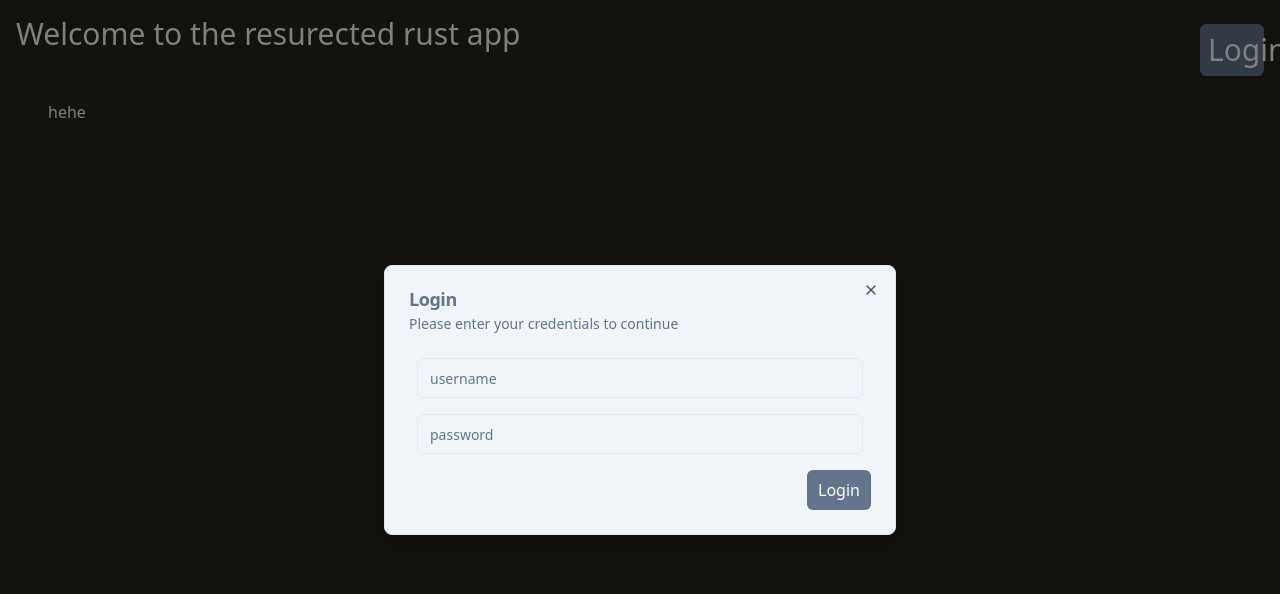
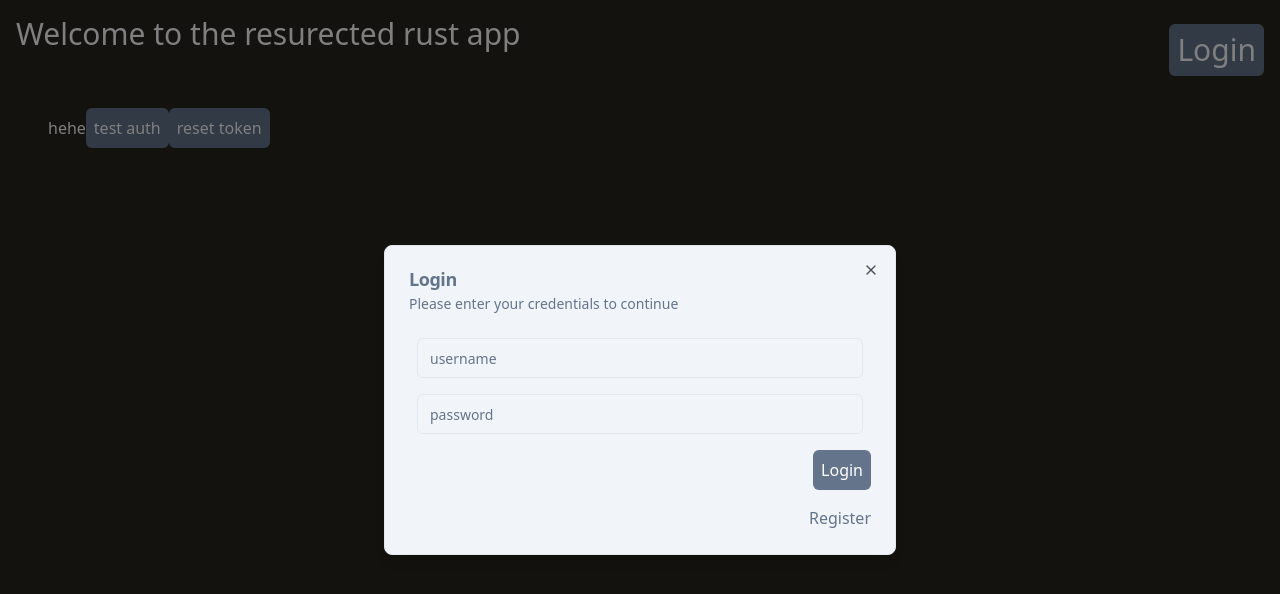
Before and after one commit to brandonnorsworthy/rust-quest, a React (Vite) app: page / in a window 1280 px wide. Both pictures are taken after a click on the button "Login". Shown: the top 594 px of the page. Built offline with nearby package versions, Linux system fonts and the light colour scheme; no server answers.

Commit message:
added token handling to withAuth hoc and hooked up register/login

```diff
--- a/src/components/LoginPanel/LoginPanel.tsx
+++ b/src/components/LoginPanel/LoginPanel.tsx
@@ -4,18 +4,22 @@ import {
   Dialog,
   DialogContent,
   DialogDescription,
+  DialogFooter,
   DialogHeader,
   DialogTitle,
   DialogTrigger,
 } from "@/components/ui/dialog"
 import AuthService from "@/service/authService";
 import { Input } from "../ui/input";
+import { AxiosError } from "axios";
 
 //todo: login vs register
 const LoginPanel = () => {
   const [username, setUsername] = useState("");
   const [password, setPassword] = useState("");
   const [error, setError] = useState("");
+  const [isRegistering, setIsRegistering] = useState(false);
+  const [open, setOpen] = useState(false);
 
   useEffect(() => {
     setTimeout(() => {
@@ -23,32 +27,58 @@ const LoginPanel = () => {
     }, 5000);
   }, [error]);
 
+  useEffect(() => {
+    if (!open) {
+      setUsername("");
+      setPassword("");
+      setError("");
+    }
+  }, [open]);
+
   const handleSubmit = async (e: React.FormEvent<HTMLFormElement>) => {
+    console.log({ username, password, isRegistering });
     e.preventDefault();
     try {
       if (!username || !password) {
         setError("Please enter a username and password");
         return;
       }
-      const authResponse = await AuthService.register(username, password);
-      console.log(authResponse);
+      if (isRegistering) {
+        const authResponse = await AuthService.register(username, password);
+        localStorage.setItem("token", authResponse?.token);
+        setOpen(false);
+        return;
+      }
+      const authResponse = await AuthService.login(username, password);
+      localStorage.setItem("token", authResponse?.token);
+      setOpen(false);
     }
     catch (error: unknown) {
-      if (error instanceof Error) {
-        setError(error.message);
+      console.log(error);
+      if (error instanceof AxiosError) {
+        setError(error.response?.data.error || "An error occurred");
+        return;
       }
+      setError("An unkown error occurred");
     }
   }
 
   return (
-    <Dialog>
+    <Dialog open={open} onOpenChange={setOpen} modal>
       <DialogTrigger asChild>
         <button
-          className="w-16 p-2 mt-2 text-white transition-colors rounded-md bg-slate-500 hover:bg-slate-400">
+          className="p-2 mt-2 text-white transition-colors rounded-md bg-slate-500 hover:bg-slate-400"
+          onClick={() => setOpen(true)}
+        >
           Login
         </button>
       </DialogTrigger>
-      <DialogContent className="bg-slate-100">
+      <DialogContent
+        className="bg-slate-100"
+        onCloseAutoFocus={(event) => {
+          event.preventDefault(); // Prevents the dialog from closing automatically
+        }}
+      >
         <DialogHeader>
           <DialogTitle className='text-muted-foreground'>Login</DialogTitle>
           <DialogDescription>
@@ -89,13 +119,21 @@ const LoginPanel = () => {
               )}
               <button
                 type="submit"
-                className="w-16 p-2 mt-2 text-white transition-colors rounded-md bg-slate-500 hover:bg-slate-400"
+                className="p-2 mt-2 text-white transition-colors rounded-md bg-slate-500 hover:bg-slate-400"
               >
-                Login
+                {isRegistering ? "Register" : "Login"}
               </button>
             </div>
           </div>
         </form>
+        <DialogFooter>
+          <button
+            className="border-none text-muted-foreground bg-none test-sm"
+            onClick={() => setIsRegistering(!isRegistering)}
+          >
+            {isRegistering ? "Login" : "Register"}
+          </button>
+        </DialogFooter>
       </DialogContent>
     </Dialog>
 
--- a/src/hocs/WithAuth/WithAuth.tsx
+++ b/src/hocs/WithAuth/WithAuth.tsx
@@ -13,16 +13,13 @@ const withAuth = <P extends object>(WrappedComponent: ComponentType<P>) => {
     const [isAuthenticated, setIsAuthenticated] = useState<boolean>(false);
 
     useEffect(() => {
-      //make it not random
-      const status = Math.random() > 0.3;
-      console.log(status);
-      if (status) {
-        console.log("Authenticated");
-        setIsAuthenticated(true);
-      } else {
-        console.log("Not Authenticated");
-        navigate("/");
+      const token = localStorage.getItem("token");
+      if (!token) {
+        navigate("/"); //maybe propmt them to login?
+        return;
       }
+
+      setIsAuthenticated(true);
     }, [navigate]);
 
     if (!isAuthenticated) {
--- /dev/null
+++ b/src/models/AuthModels/loginResponse.ts
@@ -0,0 +1,3 @@
+export interface LoginResponse {
+  token: string;
+}
--- /dev/null
+++ b/src/models/AuthModels/registerResponse.ts
@@ -0,0 +1,4 @@
+export interface RegisterResponse {
+  message: string;
+  token: string;
+}
--- a/src/pages/Dashboard/Dashboard.tsx
+++ b/src/pages/Dashboard/Dashboard.tsx
@@ -1,7 +1,16 @@
+import { useNavigate } from "react-router-dom";
+
 const Dashboard: React.FC = () => {
+  const navigate = useNavigate();
   return (
     <div>
       <h1>Dashboard</h1>
+      <button
+        className="p-2 mt-2 text-white transition-colors rounded-md bg-slate-500 hover:bg-slate-400"
+        onClick={() => { navigate('/'); }}
+      >
+        back to /
+      </button>
     </div>
   )
 };
--- a/src/pages/LandingPage/LandingPage.tsx
+++ b/src/pages/LandingPage/LandingPage.tsx
@@ -1,9 +1,9 @@
-//import { useState } from "react";
-
+import { useNavigate } from "react-router-dom";
 import LoginPanel from "@/components/LoginPanel";
 
 
 const LandingPage = () => {
+  const nav = useNavigate();
 
   return (
     <div className="h-screen text-white bg-idk">
@@ -15,6 +15,18 @@ const LandingPage = () => {
       </header>
       <main className="px-12 py-2">
         hehe
+        <button
+          className="p-2 mt-2 text-white transition-colors rounded-md bg-slate-500 hover:bg-slate-400"
+          onClick={() => nav('/dashboard')}
+        >
+          test auth
+        </button>
+        <button
+          className="p-2 mt-2 text-white transition-colors rounded-md bg-slate-500 hover:bg-slate-400"
+          onClick={() => { localStorage.removeItem('token'); }}
+        >
+          reset token
+        </button>
       </main>
     </div>
   );
--- a/src/service/authService.ts
+++ b/src/service/authService.ts
@@ -1,4 +1,6 @@
 import sendRequest from "@/lib/sendRequest";
+import { LoginResponse } from "@/models/AuthModels/loginResponse";
+import { RegisterResponse } from "@/models/AuthModels/registerResponse";
 
 //todo: add interfaces for the response
 export default {
@@ -17,7 +19,7 @@ export default {
         username,
         password
       }
-    });
+    }) as Promise<RegisterResponse>;
   },
 
   /**
@@ -34,7 +36,7 @@ export default {
         username,
         password
       }
-    });
+    }) as Promise<LoginResponse>;
   },
 
   /**
```
